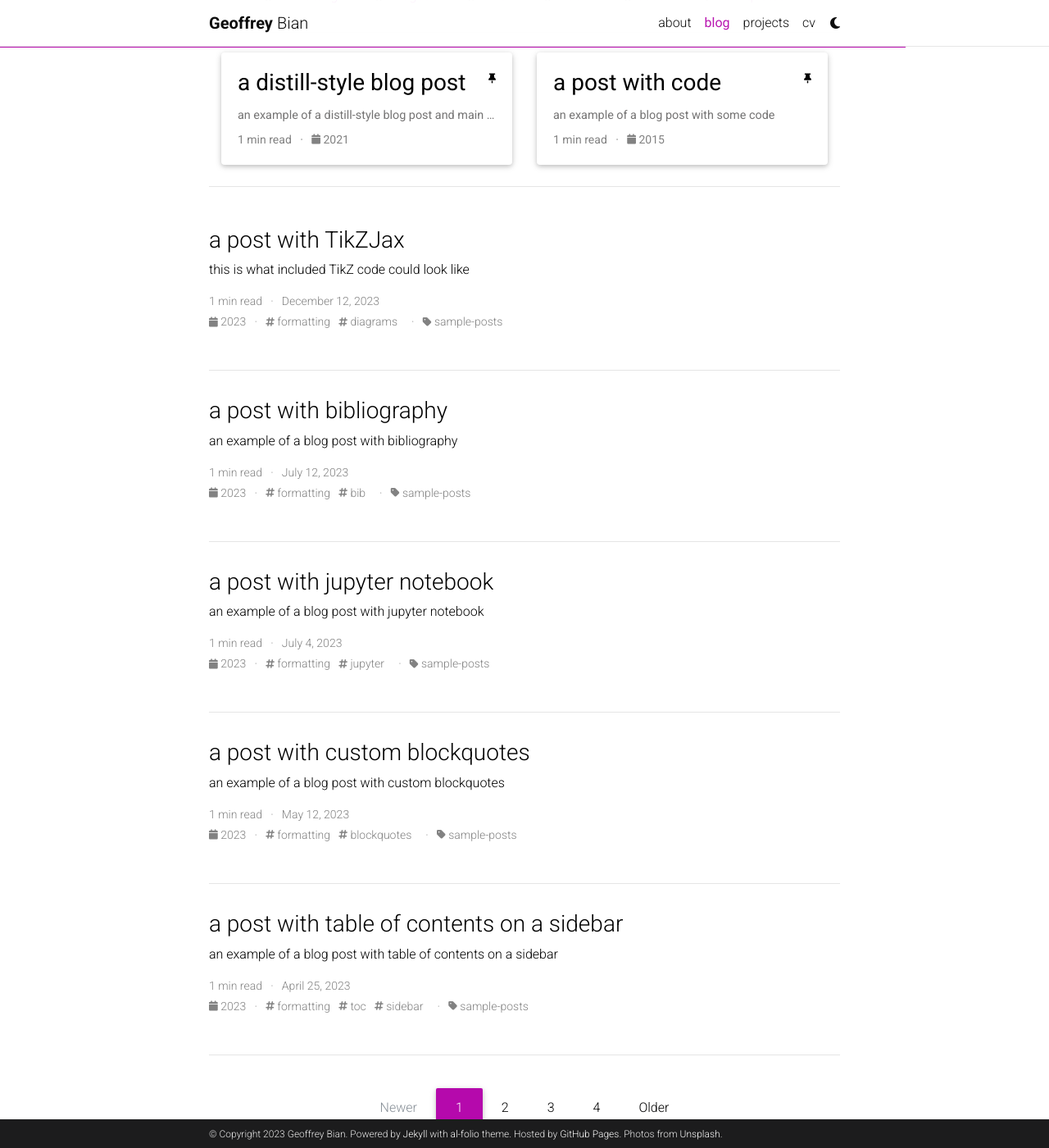
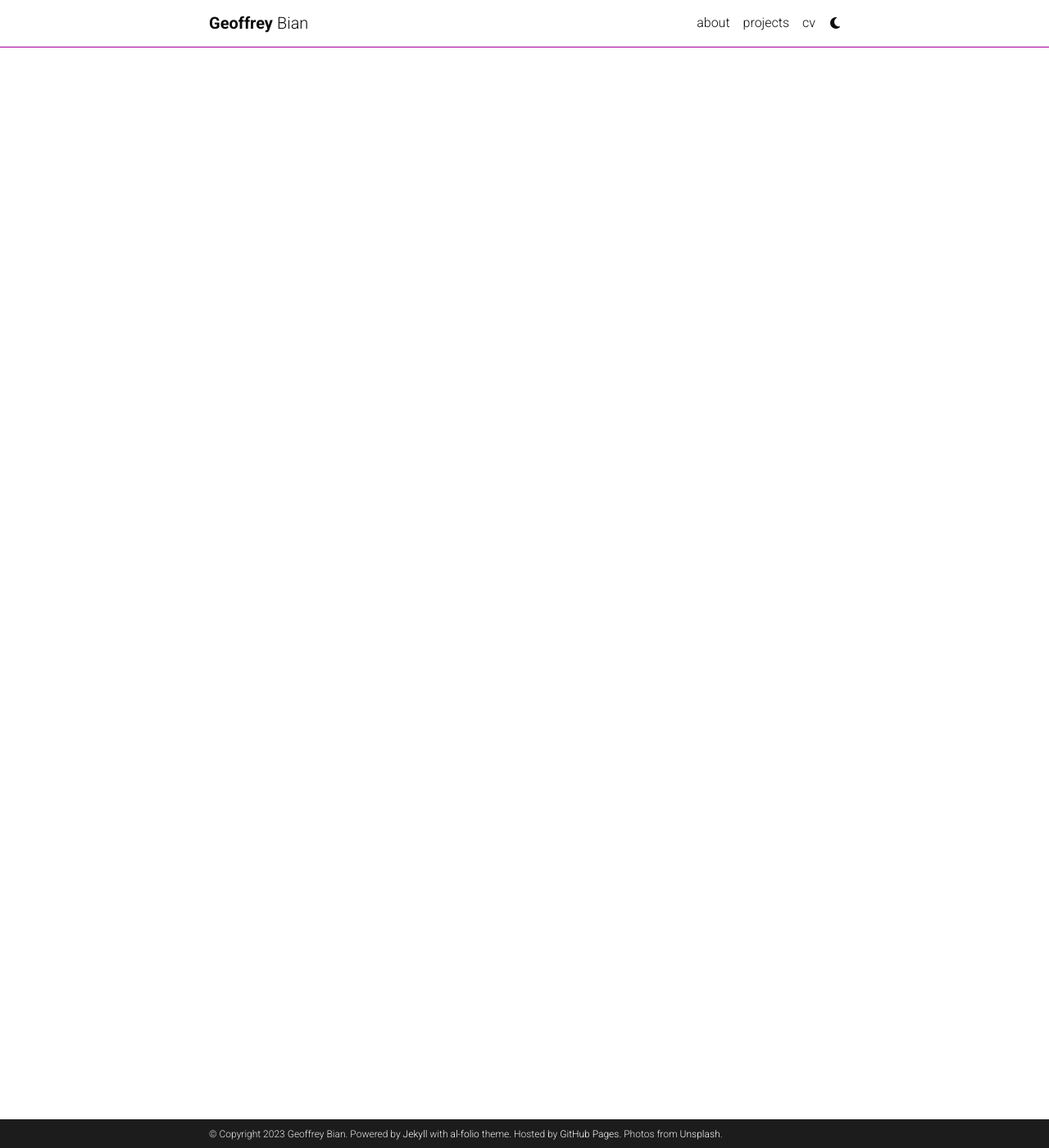
Before and after one commit to GeoffreyBian/geoffreybian.github.io, a Jekyll site: the page built from blog/index.html, in a window 1280 px wide and 1400 px high, scrolled down 385 px. Shown: the whole window at 82% size. Built offline with Jekyll 4.4.1, drawn with Linux system fonts in a browser that asks for light colours; the list of posts is cut into pages by our own code; comment, search, counter and statistics services are not loaded; a style sheet for code colours, icons or effects is not loaded; some of the changed lines change nothing that is shown; some of the changed text lies outside the part shown.

Commit message:
blog removed?

```diff
--- a/_config.yml
+++ b/_config.yml
@@ -121,43 +121,43 @@
 # Blog
 # -----------------------------------------------------------------------------
 
-blog_name: al-folio # blog_name will be displayed in your blog page
-blog_nav_title: blog # your blog must have a title for it to be displayed in the nav bar
-blog_description: a simple whitespace theme for academics
-permalink: /blog/:year/:title/
+# blog_name: al-folio # blog_name will be displayed in your blog page
+# blog_nav_title: blog # your blog must have a title for it to be displayed in the nav bar
+# blog_description: a simple whitespace theme for academics
+# permalink: /blog/:year/:title/
 
-# Pagination
-pagination:
-  enabled: true
+# # Pagination
+# pagination:
+#   enabled: true
 
-related_blog_posts:
-  enabled: true
-  max_related: 5
+# related_blog_posts:
+#   enabled: true
+#   max_related: 5
 
-# Giscus comments (RECOMMENDED)
-# Follow instructions on https://giscus.app/ to setup for your repo to fill out
-# the information below.
-giscus:
-  repo:                          # <your-github-user-name>/<your-github-repo-name>
-  category: Comments             # name of the category under which discussions will be created
-  mapping: title                 # identify discussions by post title
-  strict: 1                      # use strict identification mode
-  reactions_enabled: 1           # enable (1) or disable (0) emoji reactions
-  input_position: bottom         # whether to display input form below (bottom) or above (top) the comments
-  theme: preferred_color_scheme  # name of the color scheme (preferred works well with al-folio light/dark mode)
-  emit_metadata: 0
-  lang: en
+# # Giscus comments (RECOMMENDED)
+# # Follow instructions on https://giscus.app/ to setup for your repo to fill out
+# # the information below.
+# giscus:
+#   repo:                          # <your-github-user-name>/<your-github-repo-name>
+#   category: Comments             # name of the category under which discussions will be created
+#   mapping: title                 # identify discussions by post title
+#   strict: 1                      # use strict identification mode
+#   reactions_enabled: 1           # enable (1) or disable (0) emoji reactions
+#   input_position: bottom         # whether to display input form below (bottom) or above (top) the comments
+#   theme: preferred_color_scheme  # name of the color scheme (preferred works well with al-folio light/dark mode)
+#   emit_metadata: 0
+#   lang: en
 
-# Disqus comments (DEPRECATED)
-disqus_shortname: al-folio # put your disqus shortname
-# https://help.disqus.com/en/articles/1717111-what-s-a-shortname
+# # Disqus comments (DEPRECATED)
+# disqus_shortname: al-folio # put your disqus shortname
+# # https://help.disqus.com/en/articles/1717111-what-s-a-shortname
 
-# External sources.
-# If you have blog posts published on medium.com or other external sources,
-# you can display them in your blog by adding a link to the RSS feed.
-external_sources:
-  - name: medium.com
-    rss_url: https://medium.com/@al-folio/feed
+# # External sources.
+# # If you have blog posts published on medium.com or other external sources,
+# # you can display them in your blog by adding a link to the RSS feed.
+# external_sources:
+#   - name: medium.com
+#     rss_url: https://medium.com/@al-folio/feed
 
 # -----------------------------------------------------------------------------
 # Collections
--- a/_data/cv.yml
+++ b/_data/cv.yml
@@ -13,7 +13,7 @@
   contents:
     - title: "Bachelor's of Applied Sciences in Computer Engineering"
       institution: University of British Columbia
-      year: 2022-2027
+      year: 2022 - 2027
       description:
         - "Cumulative GPA of 88.3% (4.2)"
         - title: "Next available Co-op work term"
@@ -29,7 +29,7 @@
   contents:
     - title: "Electrical Designer"
       institution: UBC Formula Electric, Vancouver BC
-      year: "September 2022 - Present"
+      year: 2022 - Present
       description:
         - "Collaborated in the development and construction of the electric vehicle, Thruna, placing 2nd in battery efficiency and 21st overall out of 69 teams in the 2023 Formula SAE Electric competition."
         - "Designed and validated the Tractive System Active Light PCB board with Altium ensuring compliance with competition standards, enhancing functionality, and prioritizing driver safety."
@@ -37,7 +37,7 @@
 
     - title: "Mechanical Engineering Intern"
       institution: Acuren, Richmond BC
-      year: "May 2023 - August 2023"
+      year: 2023
       description:
         - "Performed mechanical tests including tensile and impact tests, utilizing industry-standard equipment and procedures within Acuren's accredited engineering and metallurgical laboratory to validate material quality."
         - "Collaborated with interdisciplinary teams to effectively oversee and implement multiple projects simultaneously, while ensuring strict adherence to project timelines and financial constraints."
@@ -45,21 +45,21 @@
 
     - title: "Content Creator"
       institution: West Richmond Community Center, Richmond BC
-      year: "June 2021 - August 2022"
+      year: 2021 - 2022
       description:
         - "Utilized photography and graphic design tools to revamp the community image of West Richmond's basketball camp, resulting in a more compelling and effective brand representation."
         - "Leveraged various social and networking platforms to promote the camp and establish connections with patrons, expanding outreach and engagement (22% growth over summer 2021)."
 
     - title: "Ice Hockey Referee"
       institution: BC Hockey, Vancouver BC
-      year: "September 2016 - Present"
+      year: 2016 - Present
       description:
         - "Demonstrating teamwork and flexibility through working with other officials to create a safe hockey environment for players, coaches, and parents."
         - "Managed on-ice conflicts, while ensuring impartiality to maintain the integrity of the game and uphold sportsmanship standards."
 
     - title: "Learn To Skate Instructor"
       institution: Richmond Arenas Community Association, Richmond BC
-      year: "July 2021 - March 2022"
+      year: 2021 - 2022
       description:
         - "Executed a variety of high-quality and stimulating skating activities for children ages 4-16, while fostering a safe and dynamic learning environment."
 
@@ -67,13 +67,13 @@
   type: time_table
   contents:
     - title: "Internet of Things Server"
-      year: "November 2023 - December 2023"
+      year: 2023
       description:
         - "Developed a robust IoT server to provide clients with seamless access to toggle services and prediction functionalities for actuators and sensors."
         - "Identified and resolved complex issues within the IoT server to ensure the system's stability and reliability."
 
     - title: "Audio Manipulation System"
-      year: "September 2023 - October 2023"
+      year: 2023
       description:
         - "Implemented Fourier Transform algorithms to analyze audio signals, enabling the conversion of audio data from the time domain to the frequency domain for advanced analysis."
         - "Developed and optimized audio filtration algorithms, including noise reduction, pitch shifting, and equalization, enhancing audio quality."
```
Also changed, not shown: _data/repositories.yml (deleted, +0 -12 lines).
